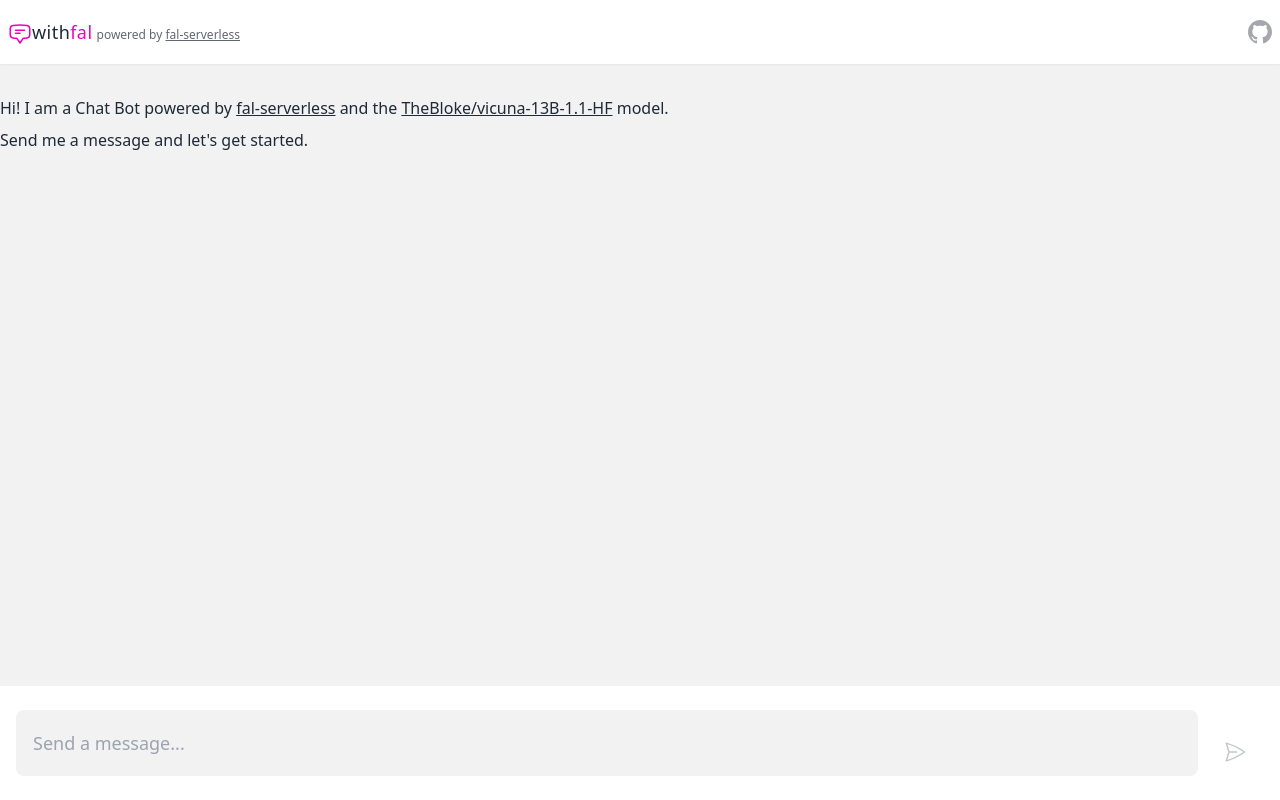
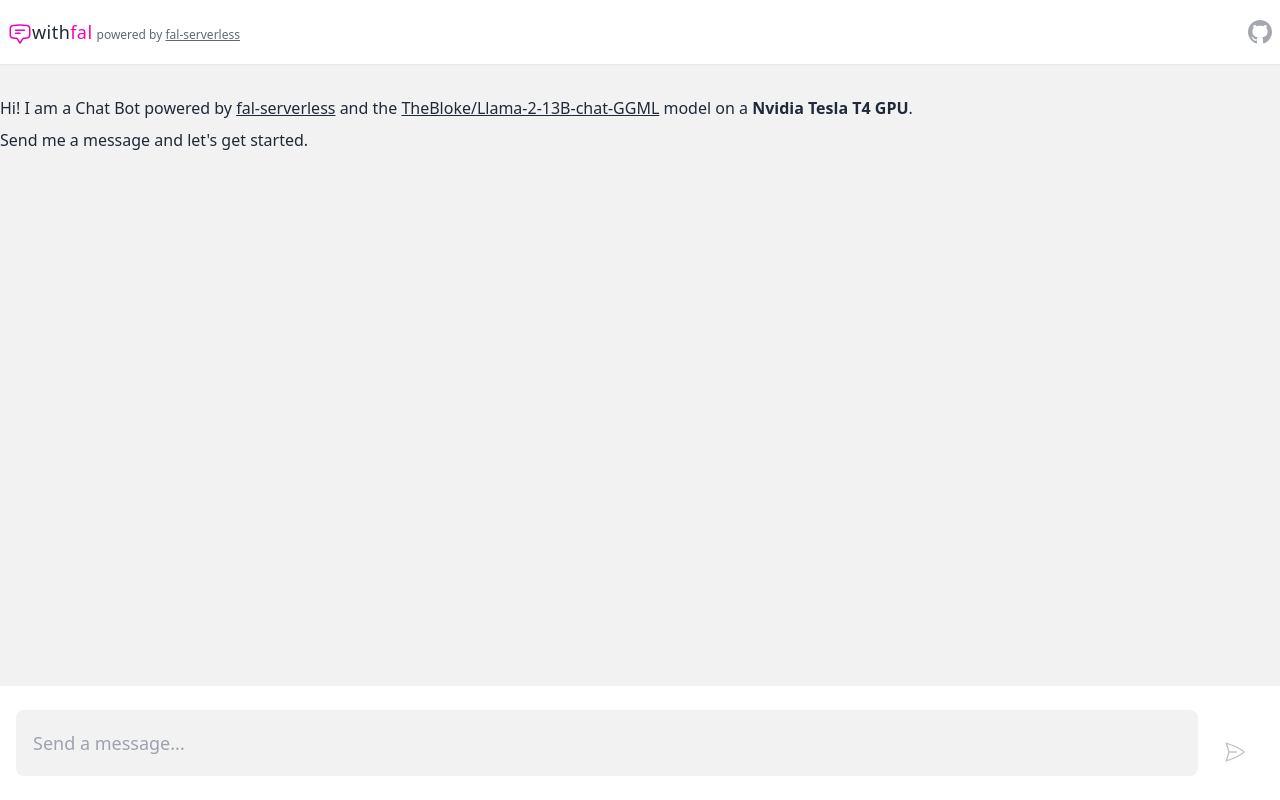
Before and after one commit to fal-ai/chat-with-fal-app, a Next.js app: page / in a window 1280 px wide. Built offline with nearby package versions, Linux system fonts and the light colour scheme.

Commit message:
fix: model reference

```diff
--- a/src/components/ChatMessages.tsx
+++ b/src/components/ChatMessages.tsx
@@ -56,17 +56,17 @@
         <div className="space-y-2">
           <p>
             Hi! I am a Chat Bot powered by{" "}
-            <a className="link font-medium" href="https://serverless.fal.ai">
+            <a className="link font-medium" href="https://fal.ai">
               fal-serverless
             </a>{" "}
             and the{" "}
             <a
               className="link font-medium"
-              href="https://huggingface.co/TheBloke/vicuna-13B-1.1-HF"
+              href="https://huggingface.co/TheBloke/Llama-2-13B-chat-GGML"
             >
-              TheBloke/vicuna-13B-1.1-HF
+              TheBloke/Llama-2-13B-chat-GGML
             </a>{" "}
-            model.
+            model on a <strong>Nvidia Tesla T4 GPU</strong>.
           </p>
           <p>Send me a message and let&apos;s get started.</p>
         </div>
```
